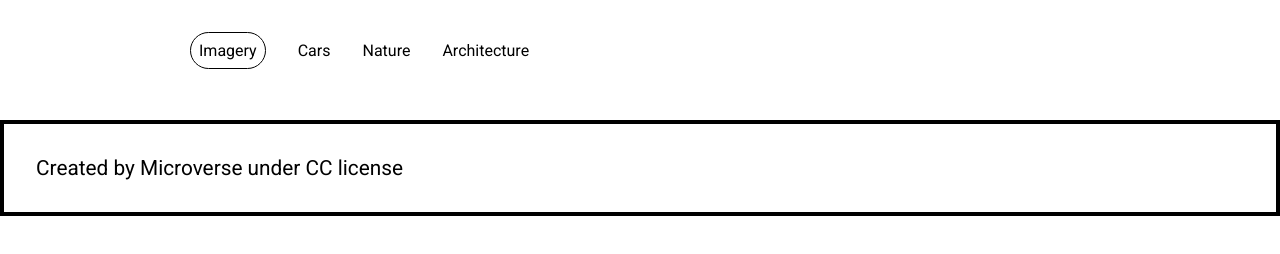
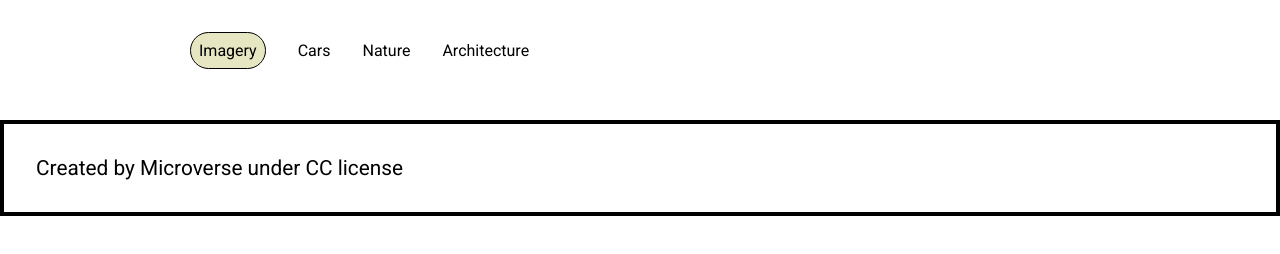
Before and after one commit to Berkay-akbas/Capstone-Module-2, a website built with webpack: page src/index.html in a window 1280 px wide. Built offline with nearby package versions, Linux system fonts and the light colour scheme; no server answers.

Commit message:
Update the logo background and navbarlist

```diff
--- a/src/style.css
+++ b/src/style.css
@@ -37,11 +37,17 @@ ul li {
   border: 1px solid black;
   padding: 0.5rem;
   border-radius: 5rem;
+  cursor: pointer;
+  background-color: rgb(230, 230, 194);
 }
 
 .navbar-list {
   display: flex;
   gap: 2rem;
+}
+
+.navbar-list li {
+  cursor: pointer;
 }
 
 .photo-item h3 {
```
